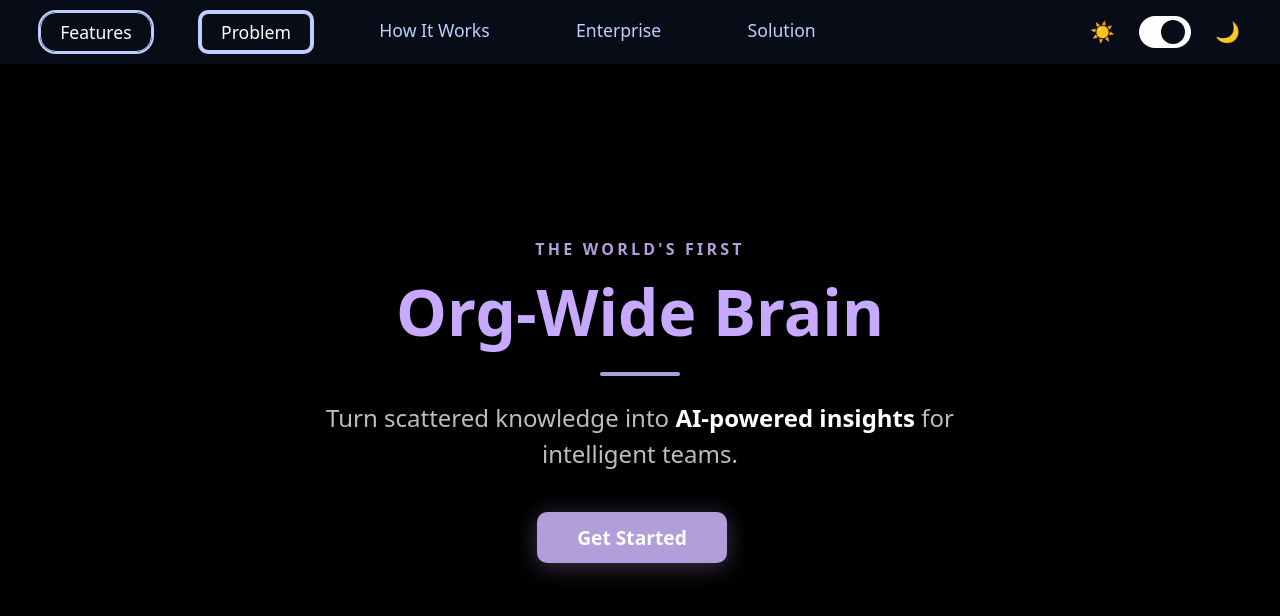
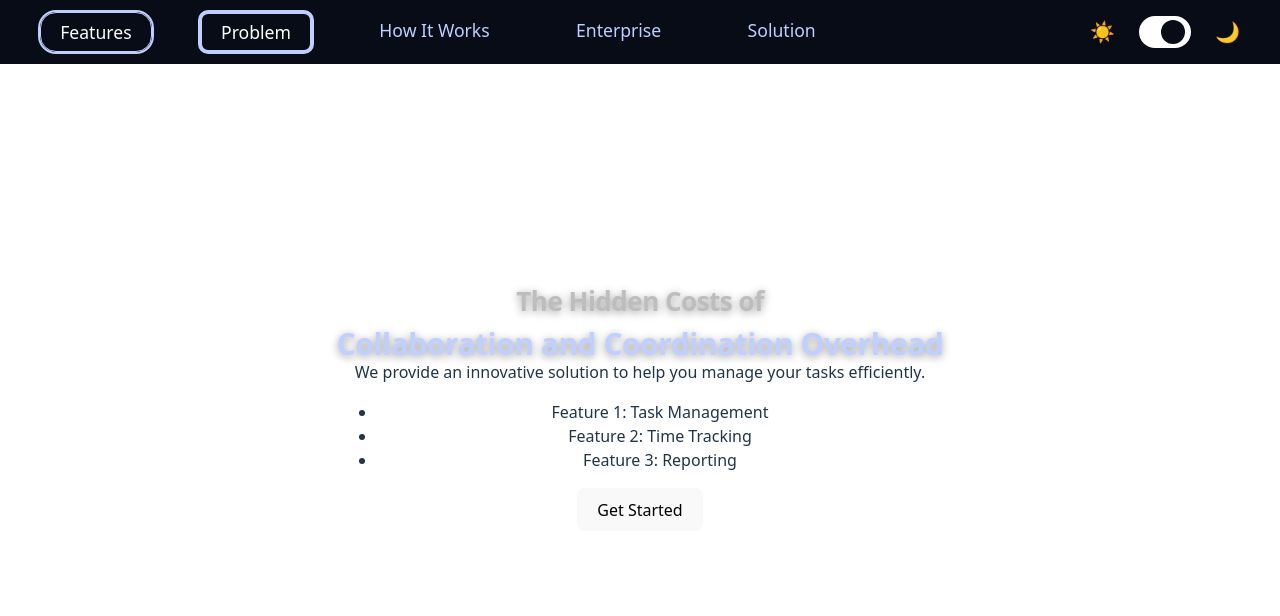
Before and after one commit to ArnavShukla1/spur-hacks-2025, a React (Vite) app in the folder frontend/: page / in a window 1280 px wide. Both pictures are taken after a click on the element "Problem". Shown: the top 616 px of the page. Built offline with nearby package versions, Linux system fonts and the light colour scheme.

Commit message:
Fixed functionality of Problem Section Tab in Nav Bar + Edited Content within the Tab

```diff
--- a/frontend/src/App.jsx
+++ b/frontend/src/App.jsx
@@ -1,5 +1,6 @@
 import React, { useState, useEffect } from "react";
 import Navbar from "./Navbar";
+import ProblemSection from "./ProblemSection";
 import HowItWorksSection from "./HowItWorksSection";
 import EnterpriseSection from "./EnterpriseSection";
 import SolutionSection from "./SolutionSection";
@@ -47,6 +48,8 @@ function App() {
         >
           <HowItWorksSection darkMode={darkMode} />
         </div>
+      ) : activeTab === "problem" ? (
+        <ProblemSection darkMode={darkMode} />
       ) : activeTab === "enterprise" ? (
         <EnterpriseSection darkMode={darkMode} />
       ) : activeTab === "solution" ? (
--- /dev/null
+++ b/frontend/src/ProblemSection.jsx
@@ -0,0 +1,47 @@
+import React from "react";
+
+function ProblemSection({ darkMode }) {
+    return (
+    <div className={darkMode ? "solution-section dark" : "solution-section"}>
+        <div
+            style={{
+                fontWeight: 800,
+                fontSize: 26,
+                marginBottom: 10,
+                lineHeight: 2.5,
+                color: "#bdbdbd",
+                letterSpacing: -0.5,
+                textShadow: "0 2px 8px #0006",
+            }}
+        >
+        The Hidden Costs of
+        </div>
+        <div
+            style={{
+                fontWeight: 800,
+                fontSize: 30,
+                marginBottom: 10,
+                lineHeight: 0,
+                color: "#bfcfff",
+                letterSpacing: -0.5,
+                textShadow: "0 2px 8px #0006",
+            }}
+        >
+        Collaboration and Coordination Overhead
+        </div>
+      <p>
+        We provide an innovative solution to help you manage your tasks
+        efficiently.
+      </p>
+      <ul>
+        <li>Feature 1: Task Management</li>
+        <li>Feature 2: Time Tracking</li>
+        <li>Feature 3: Reporting</li>
+      </ul>
+      <button>Get Started</button>
+    </div>
+
+  );
+}
+
+export default ProblemSection;
```
